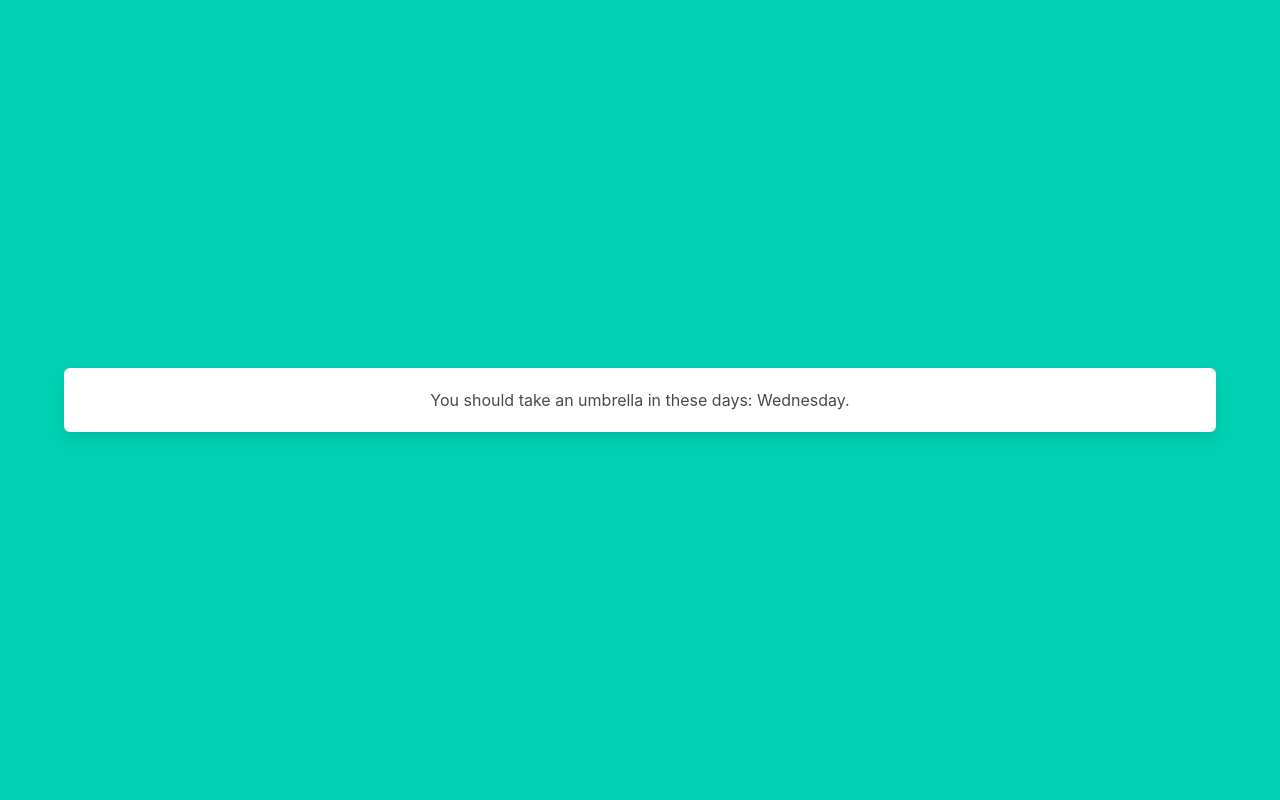
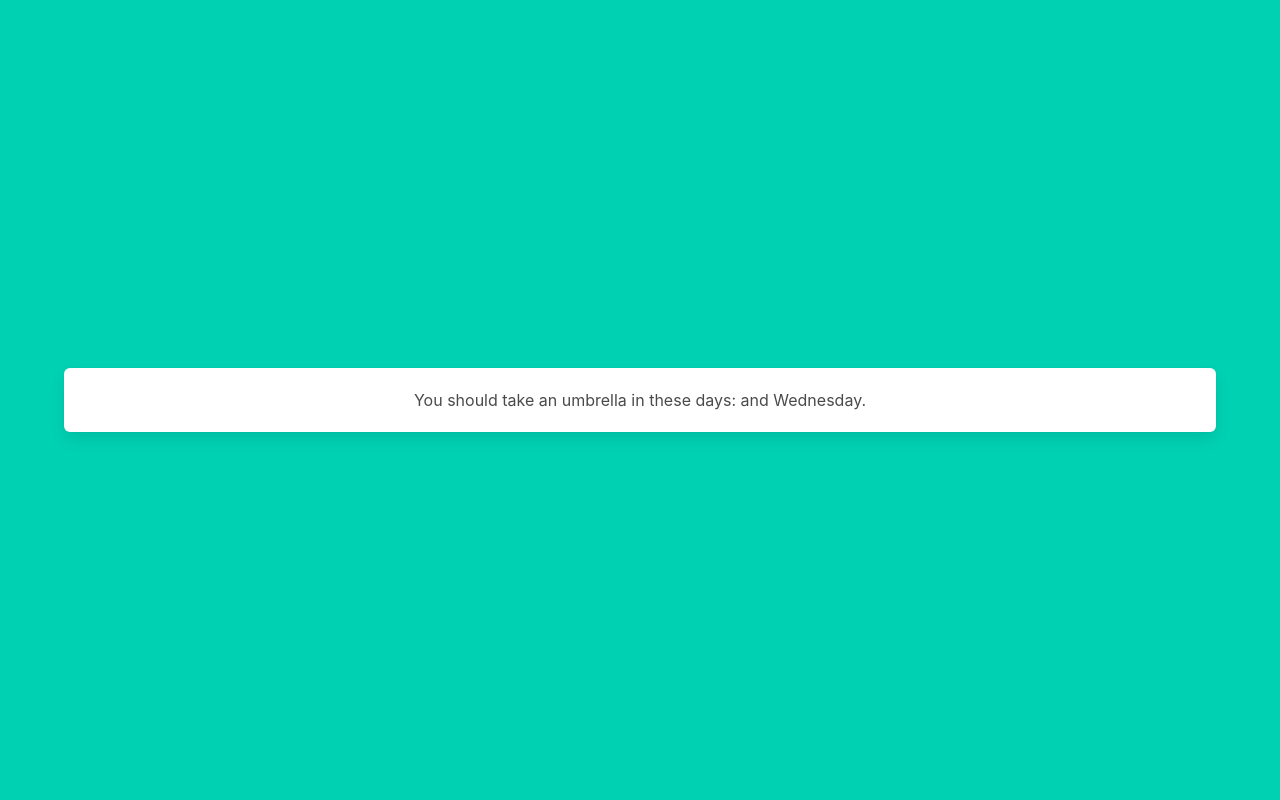
Before and after one commit to foxlollato/weather-mini-challenge, a Django app: page / in a window 1280 px wide. Run offline with Django 3.2, Linux system fonts and the light colour scheme; tables that the repository leaves empty hold one stand-in row (values such as "Sample post"); some libraries are stand-ins or nearby versions.

Commit message:
formatted response

```diff
--- a/project/templates/home.html
+++ b/project/templates/home.html
@@ -5,7 +5,7 @@
 {% if days %}
     <h1>You should take an umbrella in these days:
     {% for day in days %}
-        {{day}}{% if not forloop.last %}, {% else %}.{% endif %}
+    {% if not forloop.first and not forloop.last %},{% endif %}{% if forloop.last %}and{% endif %} {{day}}{% if forloop.last %}.{% endif %}
     {% endfor %}
     </h1>
 {% else %}
```
